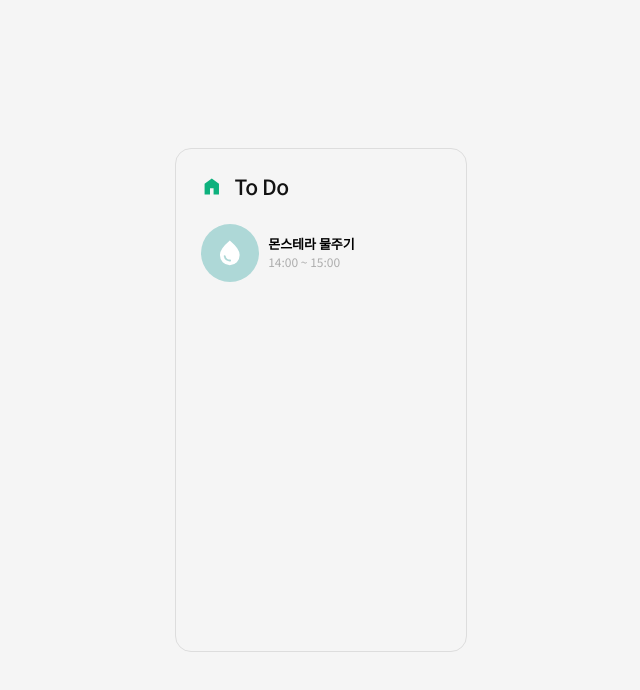
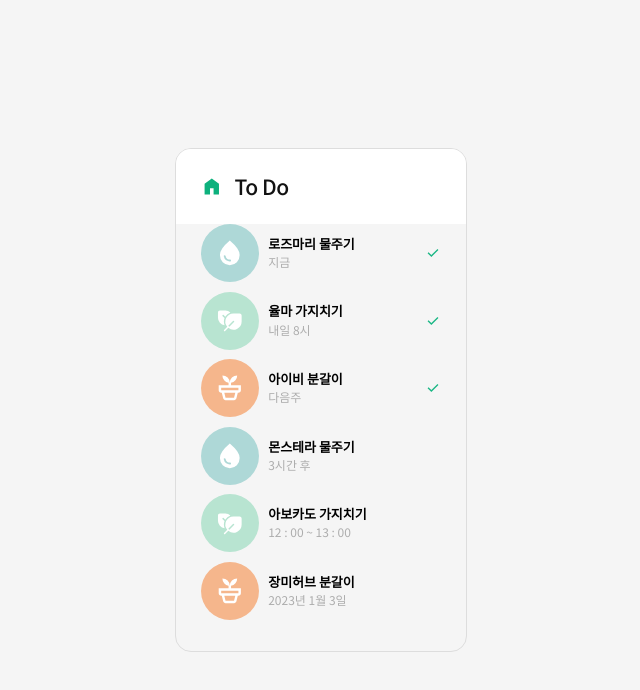
Before and after one commit to annkim7/to-do-app, a React (Create React App) app in the folder to-do-react/: page /list in a window 1280 px wide. Shown: the top 690 px of the page, without its empty margins (319-959 px from the left). Built offline with nearby package versions, Linux system fonts and the light colour scheme; some icons are missing; a web font is replaced by a local one.

Commit message:
#19 data 더미데이터로 리스트 정렬

```diff
--- a/to-do-react/src/App.js
+++ b/to-do-react/src/App.js
@@ -10,10 +10,13 @@ import Nav from "./components/Nav";
 import List from "./pages/List";
 import Main from "./pages/Main";
 import Form from "./pages/Form";
+// data
+import Data from "./data/Data";
 
 // return
 export default function App() {
   const [page, setPage] = useState("main");
+  const [data, setData] = useState(Data);
 
   const pageHandler = (page) => {
     setPage(page);
@@ -26,8 +29,8 @@ export default function App() {
         <Nav pageHandler={pageHandler} />
         <main>
           <Routes>
-            <Route path="/" element={<Main />} />
-            <Route path="/list" element={<List />} />
+            <Route path="/" element={<Main data={data} />} />
+            <Route path="/list" element={<List data={data} />} />
             <Route path="/add" element={<Form page={page} />} />
             <Route path="/edit" element={<Form page={page} />} />
           </Routes>
--- a/to-do-react/src/components/Item.js
+++ b/to-do-react/src/components/Item.js
@@ -1,4 +1,4 @@
-import React from "react";
+import React, { useState } from "react";
 import { Link } from "react-router-dom";
 
 import styled from "styled-components";
@@ -18,15 +18,27 @@ const Time = styled.span`
   color: ${({ theme }) => theme.timeGray};
 `;
 
-export default function Item() {
+export default function Item({ item }) {
+  const [done, setDone] = useState(false);
+
+  const doneHander = (e) => {
+    setDone(done);
+  };
+
   return (
-    <ItemLi>
+    <ItemLi key={item.id}>
       <Link to="/edit">
-        <Category symbol="water" />
-        <ListTitle>몬스테라 물주기</ListTitle>
-        <Time>14:00 ~ 15:00</Time>
+        <Category symbol={item.category} />
+        <ListTitle>{item.title}</ListTitle>
+        <Time>{item.time}</Time>
         <Check>
-          <input type="checkbox" title="완료 체크" id="checkDone"></input>
+          <input
+            type="checkbox"
+            title="완료 체크"
+            id="checkDone"
+            checked={item.done}
+            onChange={doneHander}
+          ></input>
           <label htmlFor="checkDone">
             <Icon icon="material-symbols:done"></Icon>
           </label>
--- a/to-do-react/src/components/Nav.js
+++ b/to-do-react/src/components/Nav.js
@@ -4,8 +4,12 @@ import { Link } from "react-router-dom";
 import { Icon } from "@iconify/react";
 
 const Header = styled.header`
+  position: sticky;
+  width: 100%;
+  top: 0;
   ${({ theme }) => theme.flexBox("row", "center", "space-between")}
   padding: ${({ theme }) => theme.pd25};
+  background: #fff;
 `;
 
 const Logo = styled.h1`
--- /dev/null
+++ b/to-do-react/src/data/Data.js
@@ -0,0 +1,46 @@
+const Data = [
+  {
+    id: "1",
+    category: "water",
+    title: "몬스테라 물주기",
+    time: "3시간 후",
+    done: false,
+  },
+  {
+    id: "2",
+    category: "leaf",
+    title: "아보카도 가지치기",
+    time: "12 : 00 ~ 13 : 00",
+    done: false,
+  },
+  {
+    id: "3",
+    category: "pot",
+    title: "장미허브 분갈이",
+    time: "2023년 1월 3일",
+    done: false,
+  },
+  {
+    id: "4",
+    category: "water",
+    title: "로즈마리 물주기",
+    time: "지금",
+    done: true,
+  },
+  {
+    id: "5",
+    category: "leaf",
+    title: "율마 가지치기",
+    time: "내일 8시",
+    done: true,
+  },
+  {
+    id: "6",
+    category: "pot",
+    title: "아이비 분갈이",
+    time: "다음주",
+    done: true,
+  },
+];
+
+export default Data;
--- a/to-do-react/src/pages/List.js
+++ b/to-do-react/src/pages/List.js
@@ -1,13 +1,24 @@
-import React from "react";
+import React, { useState, useEffect } from "react";
 
 import Item from "../components/Item";
+import { ListRows } from "../styles/Layout";
 
-export default function List() {
+export default function List({ data }) {
+  const [order, setOrder] = useState([]);
+
+  useEffect(() => {
+    const check = data.filter((el) => el.done === true);
+    const noCheck = data.filter((el) => el.done === false);
+    setOrder([...check, ...noCheck]);
+  }, [data]);
+
   return (
     <article>
-      <ul>
-        <Item></Item>
-      </ul>
+      <ListRows>
+        {order.map((item, idx) => (
+          <Item key={idx} item={item} />
+        ))}
+      </ListRows>
     </article>
   );
 }
--- a/to-do-react/src/pages/Main.js
+++ b/to-do-react/src/pages/Main.js
@@ -1,22 +1,31 @@
-import React from "react";
+import React, { useState, useEffect } from "react";
 
 import styled from "styled-components";
+import { ListRows } from "../styles/Layout";
 
 import Notice from "../components/Notice";
 import Item from "../components/Item";
 
 const MatinTitle = styled.h3`
-  margin-bottom: 1.438rem;
+  margin-bottom: 1rem;
 `;
 
-export default function Main() {
+export default function Main({ data }) {
+  const [notList, setNotList] = useState([]);
+
+  useEffect(() => {
+    setNotList(data.filter((el) => el.done === false));
+  }, [data]);
+
   return (
     <article>
       <Notice />
       <MatinTitle>할일 목록</MatinTitle>
-      <ul>
-        <Item></Item>
-      </ul>
+      <ListRows>
+        {notList.map((item, idx) => (
+          <Item key={idx} item={item} />
+        ))}
+      </ListRows>
     </article>
   );
 }
--- a/to-do-react/src/styles/Global.js
+++ b/to-do-react/src/styles/Global.js
@@ -50,6 +50,8 @@ const GlobalStyle = createGlobalStyle`
     }
 
     #root{
+        overflow-y:scroll;
+        position:relative;
         width: 18.3rem;
         height:31.5rem;
         margin: 0 auto;
--- a/to-do-react/src/styles/Layout.js
+++ b/to-do-react/src/styles/Layout.js
@@ -3,6 +3,11 @@ import styled from "styled-components";
 export const ThreeColumns = styled.div`
   display: grid;
   grid-template-columns: repeat(3, 1fr);
+`;
+
+export const ListRows = styled.ul`
+  display: grid;
+  row-gap: 0.6rem;
 `;
 
 export const ItemLi = styled.li`
```
